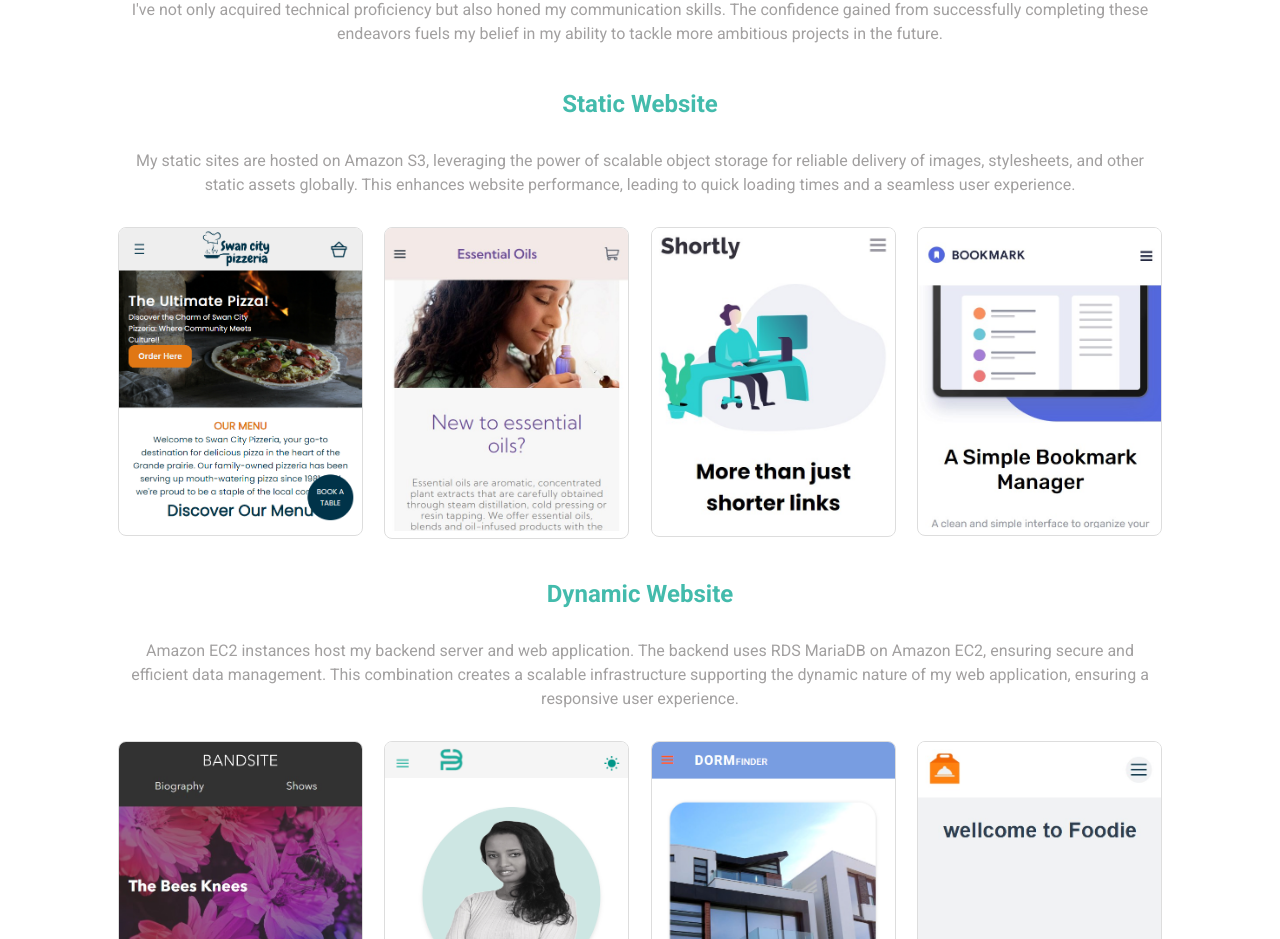
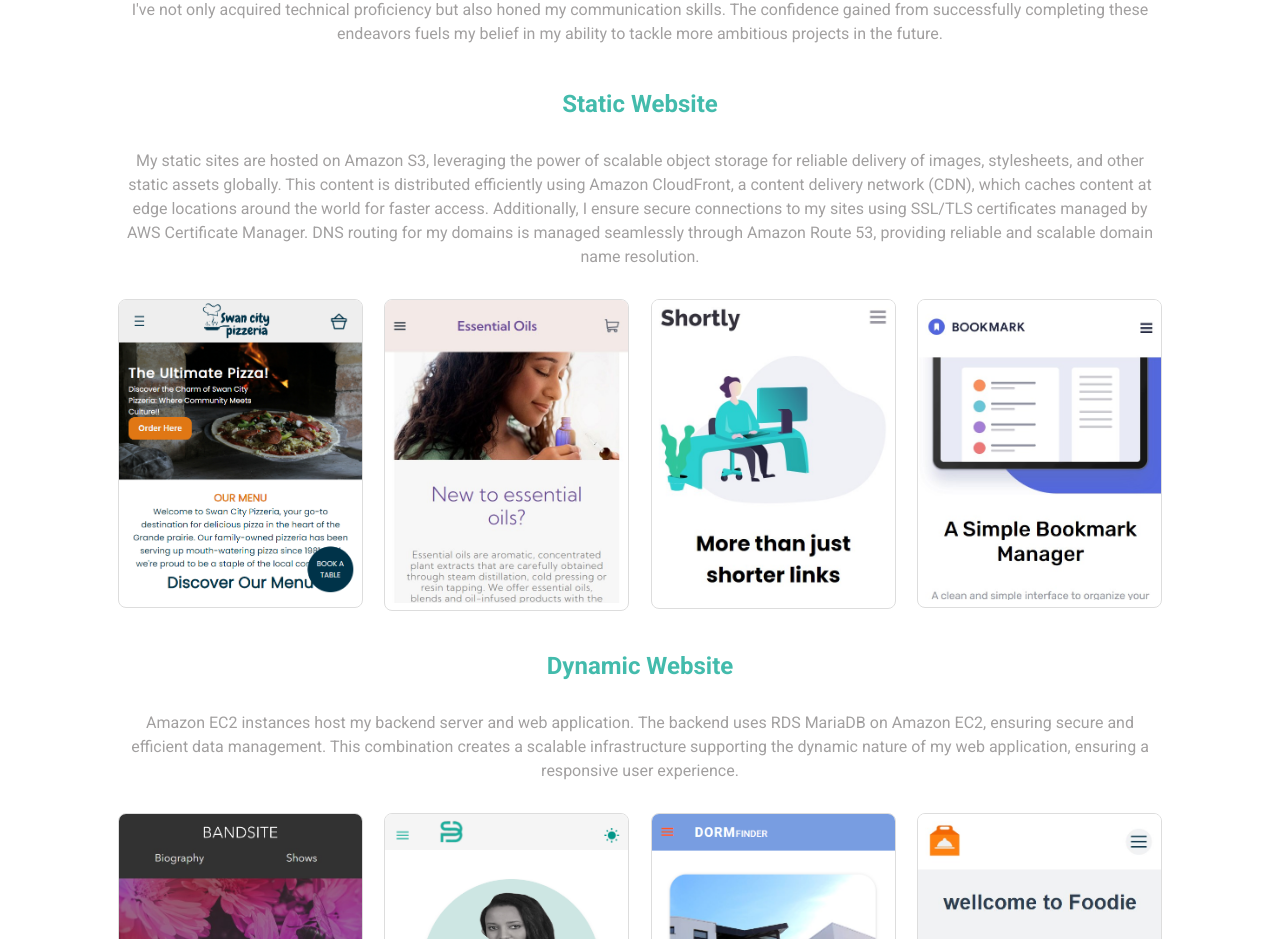
Before and after one commit to simretB05/my_vue_portfolio, a Vue app: page / in a window 1280 px wide. Shown: the part 920-1859 px from the top of the page. Built offline with nearby package versions, Linux system fonts and the light colour scheme.

Commit message:
modifid projects component p tags

```diff
--- a/src/components/ProjectsComponent.vue
+++ b/src/components/ProjectsComponent.vue
@@ -11,9 +11,10 @@
       projects in the future.
     </p>
     <div v-scrollanimation="'fade'" class="static-website"><h2>Static Website</h2>
-      <p  class="static_text">
-        My static sites are hosted on Amazon S3, leveraging the power of scalable object storage for reliable delivery of images, stylesheets, and other static assets globally. This enhances website performance, leading to quick loading times and a seamless user experience.
-</p></div>
+      <p class="static_text">
+    My static sites are hosted on Amazon S3, leveraging the power of scalable object storage for reliable delivery of images, stylesheets, and other static assets globally. This content is distributed efficiently using Amazon CloudFront, a content delivery network (CDN), which caches content at edge locations around the world for faster access. Additionally, I ensure secure connections to my sites using SSL/TLS certificates managed by AWS Certificate Manager. DNS routing for my domains is managed seamlessly through Amazon Route 53, providing reliable and scalable domain name resolution.
+</p>
+</div>
     <div name="card-fade" tag="div" class="card-container" ref="staticContainer">
   <div
     v-for="( static_projects, index) in  static_projects"
```
